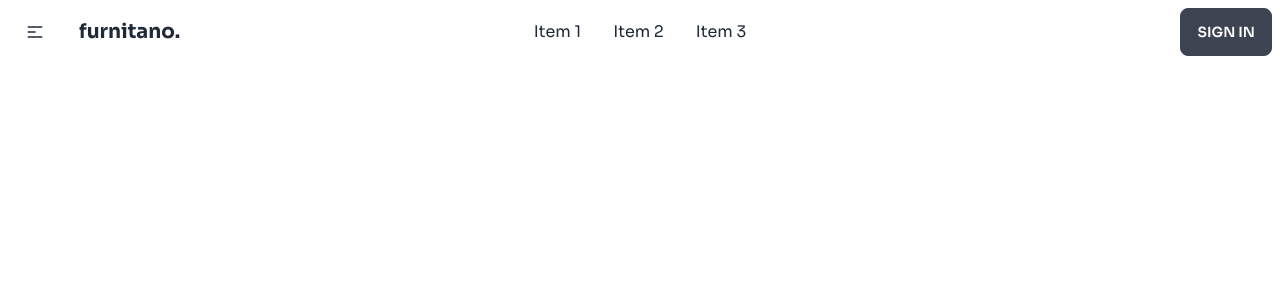
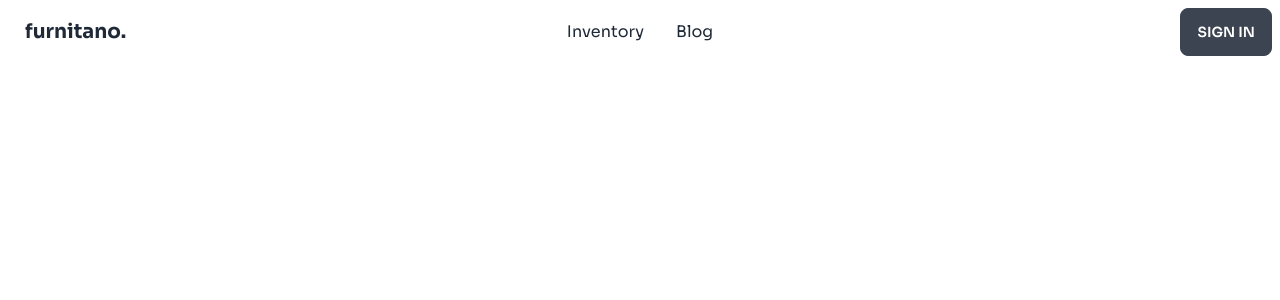
Before and after one commit to Alapottra-troj1n/furnitano-client, a React (Create React App) app: page / in a window 1280 px wide. Shown: the top 300 px of the page. Built offline with nearby package versions, Linux system fonts and the light colour scheme; the HTML template or start-up script is replaced by a standard one.

Commit message:
navbar ternary functionality added

```diff
--- a/public/index.html
+++ b/public/index.html
@@ -11,7 +11,7 @@
 
     <link rel="shortcut icon" href="https://cdn-icons-png.flaticon.com/512/7392/7392030.png" type="image/x-icon">
 
-    <title>React App</title>
+    <title>furnitano</title>
   </head>
   <body>
     <noscript>You need to enable JavaScript to run this app.</noscript>
--- a/src/components/Home/Home.jsx
+++ b/src/components/Home/Home.jsx
@@ -4,7 +4,9 @@ import "./Home.css";
 const Home = () => {
   return (
     <div>
+     <div className="_hero-section ">
 
+     </div>
     </div>
   );
 };
--- a/src/components/Navbar/Navbar.jsx
+++ b/src/components/Navbar/Navbar.jsx
@@ -1,32 +1,44 @@
-import React from 'react';
+import React, { useState } from 'react';
 import { Link } from 'react-router-dom';
 import './Navbar.css'
 
 const Navbar = () => {
+
+    const [user, setUser] = useState(false);
+
     return (
         <div className="navbar bg-base-100 container mx-auto">
         <div className="navbar-start">
           <div className="dropdown">
-            <label tabindex="0" className="btn btn-ghost lg:hidLinken">
+            <label tabindex="0" className="btn btn-ghost lg:hidden">
               <svg xmlns="http://www.w3.org/2000/svg" className="h-5 w-5" fill="none" viewBox="0 0 24 24" stroke="currentColor"><path stroke-linecap="round" stroke-linejoin="round" stroke-width="2" d="M4 6h16M4 12h8m-8 6h16" /></svg>
             </label>
             <ul tabindex="0" className="menu menu-compact dropdown-content mt-3 p-2 shadow bg-base-100 rounded-box w-52">
-              <li><Link to='/'>Item 1</Link></li>
-              <li><Link to='/'>Item 2</Link></li>
-              <li><Link to='/'>Item 3</Link></li>
+              <li><Link to='/'>Inventory</Link></li>
+              <li><Link to='/'>Blog</Link></li>
+              {user ? <>
+              <li><Link to='/'>Manage Furniture</Link></li>
+              <li><Link to='/'>Add Furniture</Link></li>
+              <li><Link to='/'>My Inventory</Link></li>
+              </> : ''}
             </ul>
           </div>
           <Link to='/' className="btn btn-ghost normal-case font-bold text-xl">furnitano.</Link>
         </div>
         <div className="navbar-center hidden lg:flex">
           <ul className="menu menu-horizontal p-0">
-            <li><Link to='/'>Item 1</Link></li>
-            <li><Link to='/'>Item 2</Link></li>
-            <li><Link to='/'>Item 3</Link></li>
+              <li><Link to='/'>Inventory</Link></li>
+              <li><Link to='/'>Blog</Link></li>
+          {user ? <>
+              <li><Link to='/'>Manage Furniture</Link></li>
+              <li><Link to='/'>Add Furniture</Link></li>
+              <li><Link to='/'>My Inventory</Link></li>
+
+              </> : ''}
           </ul>
         </div>
         <div className="navbar-end">
-          <Link to='/login' className="btn">Sign In</Link>
+            {user ? <button className="btn">Log Out</button> : <Link to='/login' className="btn">Sign In</Link> }
         </div>
       </div>
     );
```
